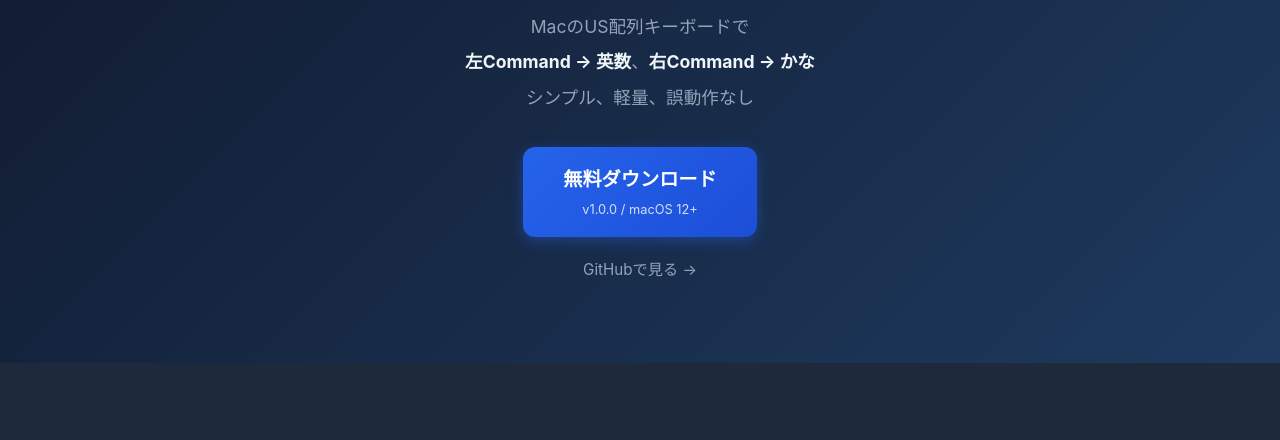
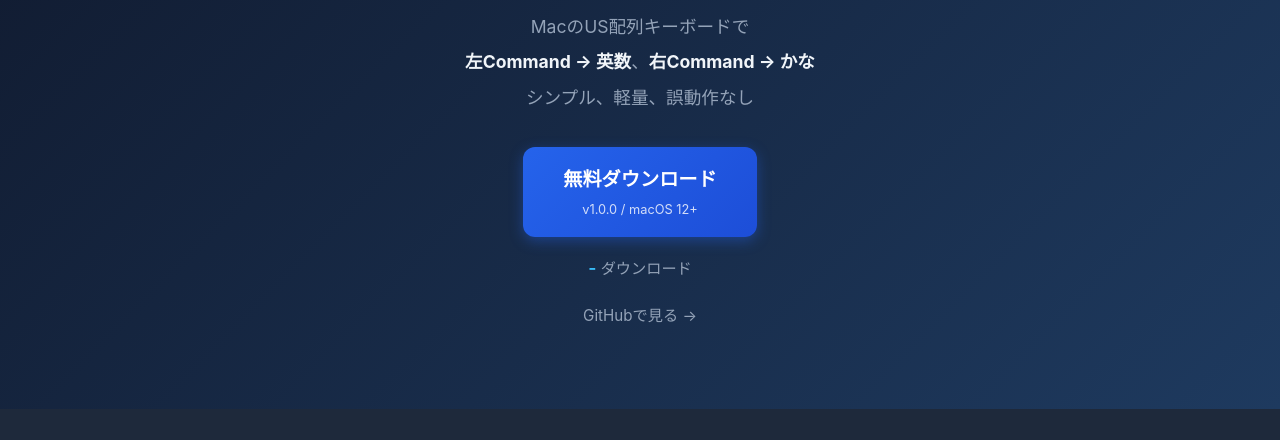
Before and after one commit to nannantown/CmdSwitcher, a plain HTML site: page docs/index.html in a window 1280 px wide. Shown: the part 358-798 px from the top of the page. Drawn offline with Linux system fonts and the light colour scheme; no server answers.

Commit message:
Add download counter to landing page

```diff
--- a/docs/index.html
+++ b/docs/index.html
@@ -40,6 +40,9 @@
                 無料ダウンロード
                 <span class="btn-sub">v1.0.0 / macOS 12+</span>
             </a>
+            <p class="download-count">
+                <span id="download-counter">-</span> ダウンロード
+            </p>
             <a href="https://github.com/nannantown/CmdSwitcher" class="link-github">GitHubで見る →</a>
         </div>
     </header>
@@ -141,5 +144,25 @@
             <p class="copyright">MIT License</p>
         </div>
     </footer>
+
+    <!-- Download Counter Script -->
+    <script>
+        async function fetchDownloadCount() {
+            try {
+                const response = await fetch('https://api.github.com/repos/nannantown/CmdSwitcher/releases');
+                const releases = await response.json();
+                let totalDownloads = 0;
+                releases.forEach(release => {
+                    release.assets.forEach(asset => {
+                        totalDownloads += asset.download_count;
+                    });
+                });
+                document.getElementById('download-counter').textContent = totalDownloads.toLocaleString();
+            } catch (error) {
+                document.getElementById('download-counter').textContent = '-';
+            }
+        }
+        fetchDownloadCount();
+    </script>
 </body>
 </html>
--- a/docs/style.css
+++ b/docs/style.css
@@ -97,6 +97,19 @@
     font-weight: 400;
     opacity: 0.8;
     margin-top: 4px;
+}
+
+/* Download Counter */
+.download-count {
+    margin-top: 16px;
+    color: var(--text-muted);
+    font-size: 0.95rem;
+}
+
+.download-count #download-counter {
+    color: var(--accent);
+    font-weight: 600;
+    font-size: 1.1rem;
 }
 
 .link-github {
```
